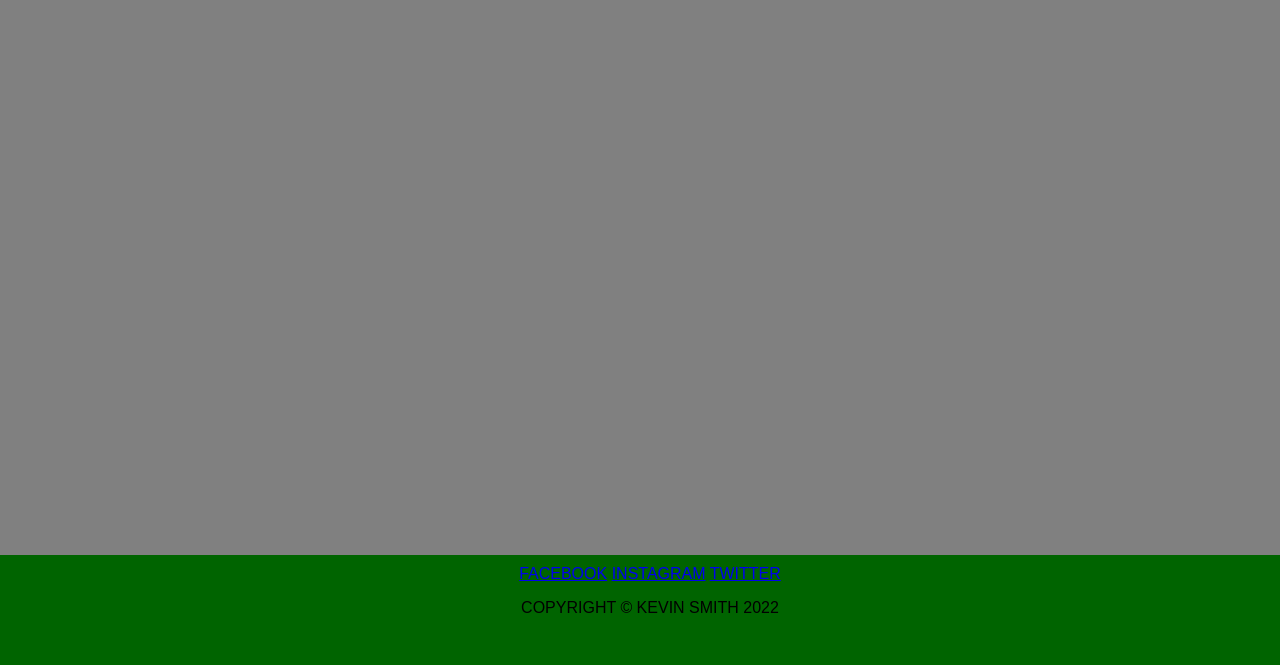
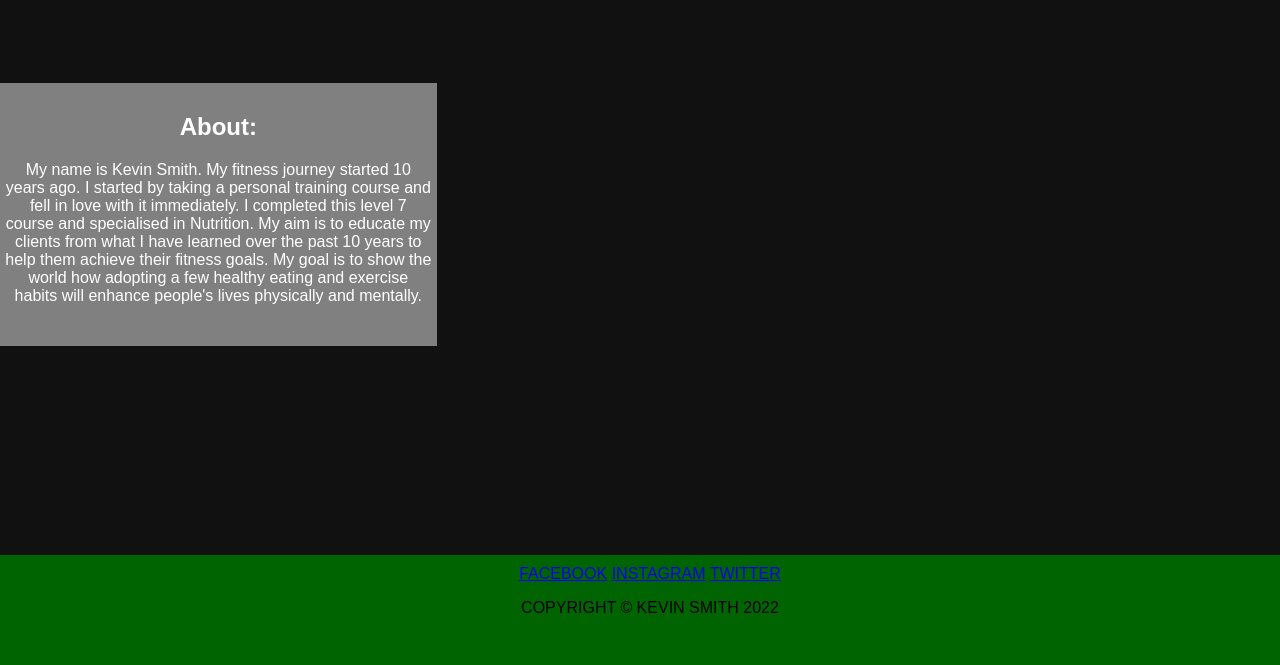
Before and after one commit to sevinkmith/KS-Fitness-P1-Project, a plain HTML site: page home-page.html in a window 1280 px wide. Shown: the part 135-800 px from the top of the page. Drawn offline with Linux system fonts and the light colour scheme.

Commit message:
added style to about part of home-page.html and style.css

```diff
--- a/home-page.html
+++ b/home-page.html
@@ -21,11 +21,13 @@
 		</nav>
 	  </header>
 	  <hr>
-	  	<div>
-	  <h2>About:</h2>
-	  <p>My name is Kevin Smith. My fitness journey started 10 years ago. I started by taking a personal training course and fell in love with it immediately. I completed this level 7 course and specialised in Nutrition.
+	  	<div class="about-box text-center one-third-width-column">
+			  <div></div>
+			  <h2>About:</h2>
+			  <p>My name is Kevin Smith. My fitness journey started 10 years ago. I started by taking a personal training course and fell in love with it immediately. I completed this level 7 course and specialised in Nutrition.
 
-		My aim is to educate my clients from what I have learned over the past 10 years to help them achieve their fitness goals. My goal is to show the world how adopting a few healthy eating and exercise habits will enhance people's lives physically and mentally.</p>
+				My aim is to educate my clients from what I have learned over the past 10 years to help them achieve their fitness goals. My goal is to show the world how adopting a few healthy eating and exercise habits will enhance people's lives physically and mentally.</p>
+				</div>
 		</div>
 
 	<footer class="text-uppercase">
--- a/style.css
+++ b/style.css
@@ -1,7 +1,7 @@
 body {
     font-family: 'Montserrat', sans-serif;
     margin: 0;
-    background-color: grey;
+    background-color: #111;
 }
 
 header {
@@ -44,9 +44,12 @@ li a:hover {
 	background-color: #111;
 }
 
-
 .text-uppercase {
     text-transform: uppercase;
+}
+
+.text-center {
+	text-align: center;
 }
 
 .sticky {
@@ -65,3 +68,13 @@ footer {
 	text-align: center;
 
 }
+.about-box {
+	color: white;
+	margin-top: 200px;
+	padding: 10px 5px 25px 5px;
+	background-color: grey;
+}
+.one-third-width-column {
+	width: 33.33%;
+	display: inline-block;
+}
```
Also changed, not shown: docs/Images/gym-picture.jpg (renamed from docs/Images/Gym-picture.jpg).
